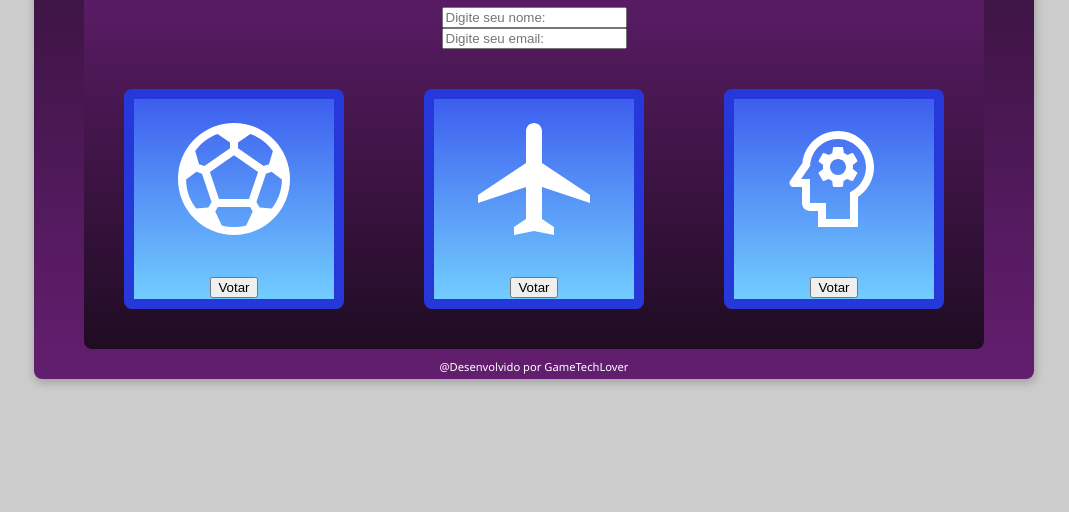
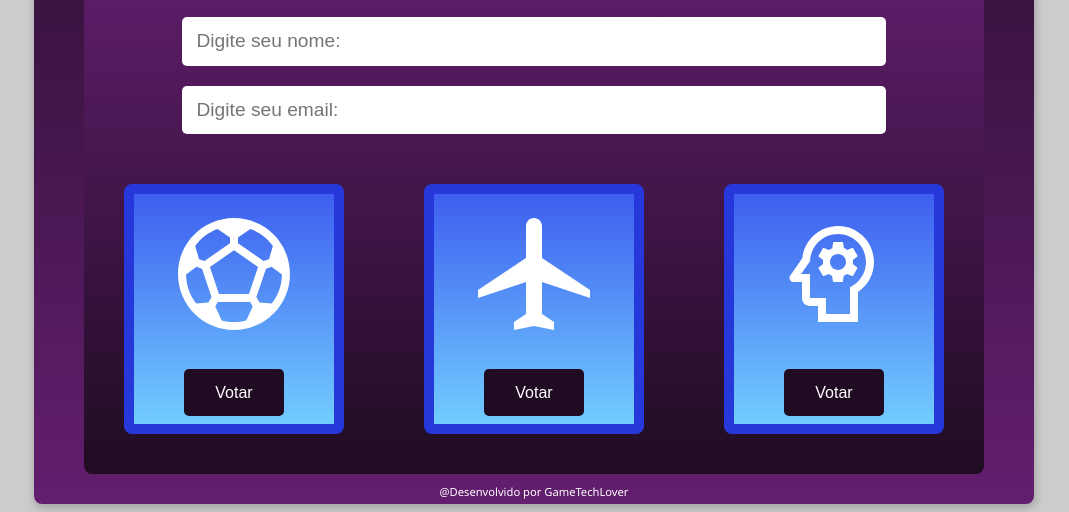
Before and after one commit to douglasrcunha/bootcamp-devjr-modulo-02-Projeto-do-Capitulo, a plain HTML site: page index.html in a window 1280 px wide. Shown: the part 337-849 px from the top of the page, without its empty margins (106-1175 px from the left). Before the commit the page ends 800 px from the top, so only its background shows below. Drawn offline with Linux system fonts and the light colour scheme.

Commit message:
Estilizando os botões e os input

```diff
--- a/style.css
+++ b/style.css
@@ -3,6 +3,42 @@ body{
     font-family: 'Segoe UI', Tahoma, Geneva, Verdana, sans-serif;
  }
 
+ input{
+    width: 75%;
+    height: 20px;
+    border-radius: 5px;
+    border: none;
+    padding: 0.9rem;
+    font-size: 1.2rem;
+    margin: 10px;
+ }
+
+ input:focus{
+    outline: none;
+    box-shadow: 0 0 10px #009E9E;
+ }
+
+ a {
+    color: #E9E9E9;
+    font-size: 0.8rem;
+    text-decoration: none;
+ }
+
+ button {
+    background-color: #1F0C22;
+    border: none;
+    width: 50%;
+    margin: 8px;
+    padding: 0.9rem;
+    border-radius: 5px;
+    color: white;
+    display: inline-block;
+    text-align: center;
+    text-decoration: none;
+    font-size: 1rem;
+    cursor: pointer;
+    transition-duration: 0.4s;
+ }
 
  .container{
     background-image: linear-gradient(180deg, #1F0C22, #631E6F);
```
